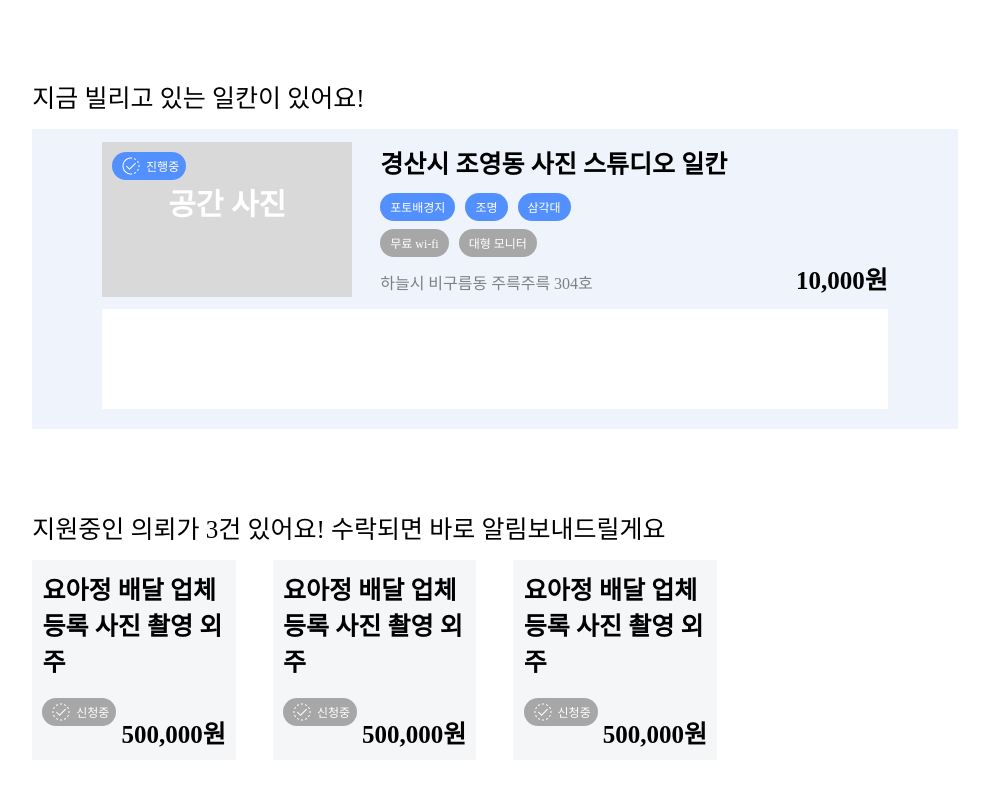
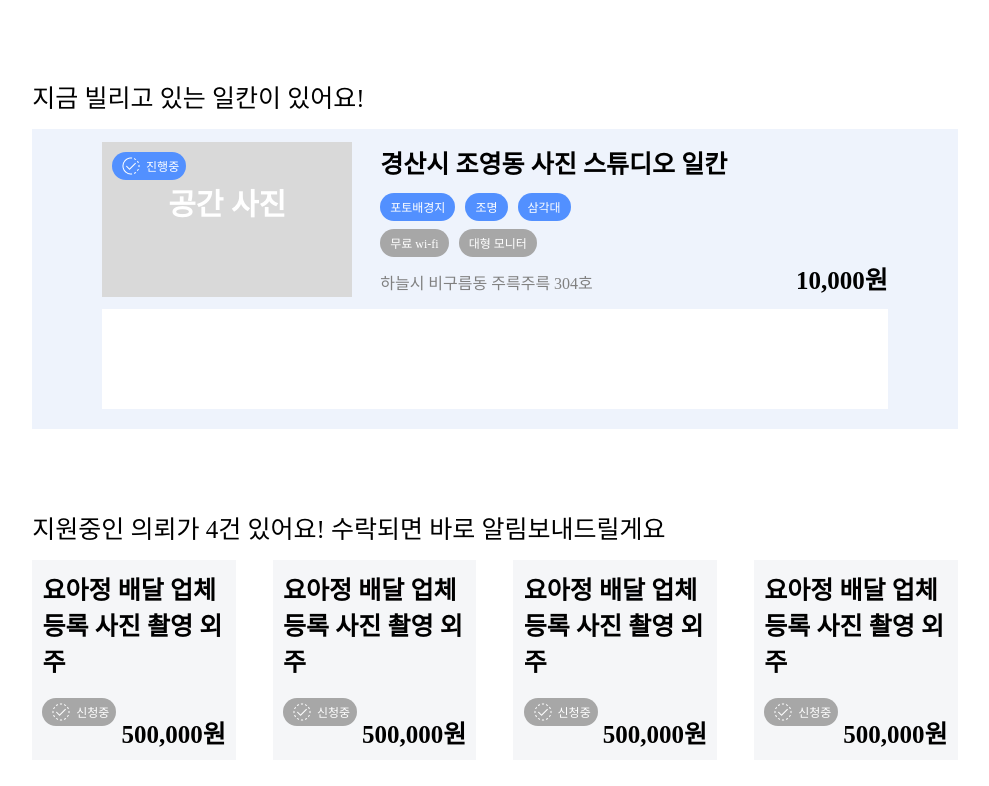
Before and after one commit to cryingdryice/ILKAN-web, a React (Vite) app: page /main/myPage in a window 1280 px wide. Shown: the part 944-1730 px from the top of the page, without its empty margins (265-1254 px from the left). Built offline with nearby package versions, Linux system fonts and the light colour scheme; the HTML template or start-up script is replaced by a standard one.

Commit message:
feat: 지원중인 의뢰 UI구현

```diff
--- a/src/components/ApplicationWork.tsx
+++ b/src/components/ApplicationWork.tsx
@@ -6,9 +6,13 @@ export default function ApplicationWork() {
   return (
     <div className={applicationWorkStyle.container}>
       <div className={applicationWorkStyle.headerDiv}>
-        <span>지원중인 의뢰가 3건 있어요! 수락되면 바로 알림보내드릴게요</span>
+        <span>지원중인 의뢰가 4건 있어요! 수락되면 바로 알림보내드릴게요</span>
       </div>
       <div className={applicationWorkStyle.body}>
+        <ApplicationWorkItem
+          title="요아정 배달 업체 등록 사진 촬영 외주"
+          price="500,000"
+        />
         <ApplicationWorkItem
           title="요아정 배달 업체 등록 사진 촬영 외주"
           price="500,000"
```
